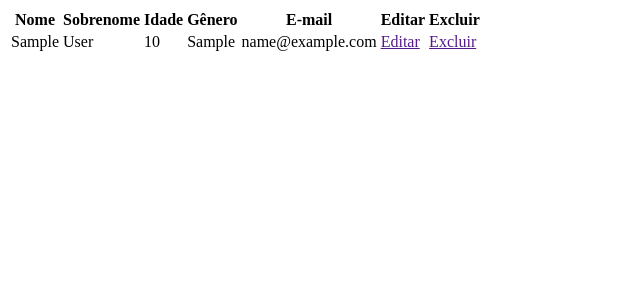
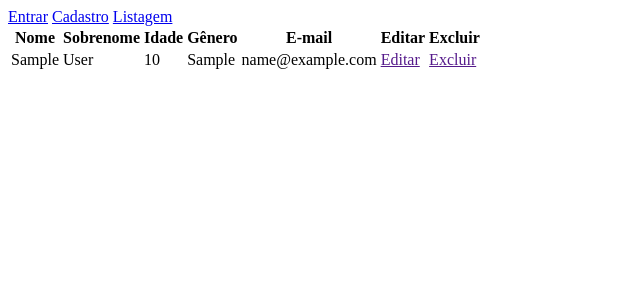
Before and after one commit to DeVic-oliver/sys-cadastro, a PHP site: page /list-clients.php in a window 1280 px wide. Shown: the top 300 px of the page, without its empty margins (0-640 px from the left). Run offline with PHP 8.4, Linux system fonts and the light colour scheme; tables that the repository leaves empty or names only in its code hold one stand-in row (values such as "Sample post"); some libraries are stand-ins or nearby versions.

Commit message:
header links echos ROOT path

```diff
--- a/controller/clients-list.php
+++ b/controller/clients-list.php
@@ -7,6 +7,18 @@
         <title>Lista de clientes</title>
     </head>
     <body>
+        <header class="system-header">
+            <div class="system-menu-container">
+                <nav class="logout-menu">
+                    <a href="<?php echo ROOT; ?>/index.php" class="sign-in-item">Entrar</a>
+                    <a href="<?php echo ROOT; ?>/signup.php" class="sign-up-item">Cadastro</a>
+                    <a href="<?php echo ROOT; ?>/list-clients.php" class="sign-up-item">Listagem</a>
+                </nav>
+            </div>
+        </header>
+        <main class="system-main">
+            <div class="centralizer">
+
 
         <?php
         require dirname(__DIR__).'/model/databaseactions.php';
@@ -27,6 +39,7 @@
         echo $client_list_table;
 
         ?>
-
+            </div>
+        </main>
     </body>
 </html>
--- a/signup.php
+++ b/signup.php
@@ -1,3 +1,4 @@
+<?php require_once 'config.php'; ?>
 <!DOCTYPE html>
 <html lang="en">
 <head>
@@ -10,8 +11,9 @@
     <header class="system-header">
         <div class="system-menu-container">
             <nav class="logout-menu">
-                <a href="/" class="sign-in-item">Entrar</a>
-                <a href="/" class="sign-up-item">Cadastro</a>
+                <a href="<?php echo ROOT; ?>/index.php" class="sign-in-item">Entrar</a>
+                <a href="<?php echo ROOT; ?>/signup.php" class="sign-up-item">Cadastro</a>
+                <a href="<?php echo ROOT; ?>/list-clients.php" class="sign-up-item">Listagem</a>
             </nav>
         </div>
     </header>
```
